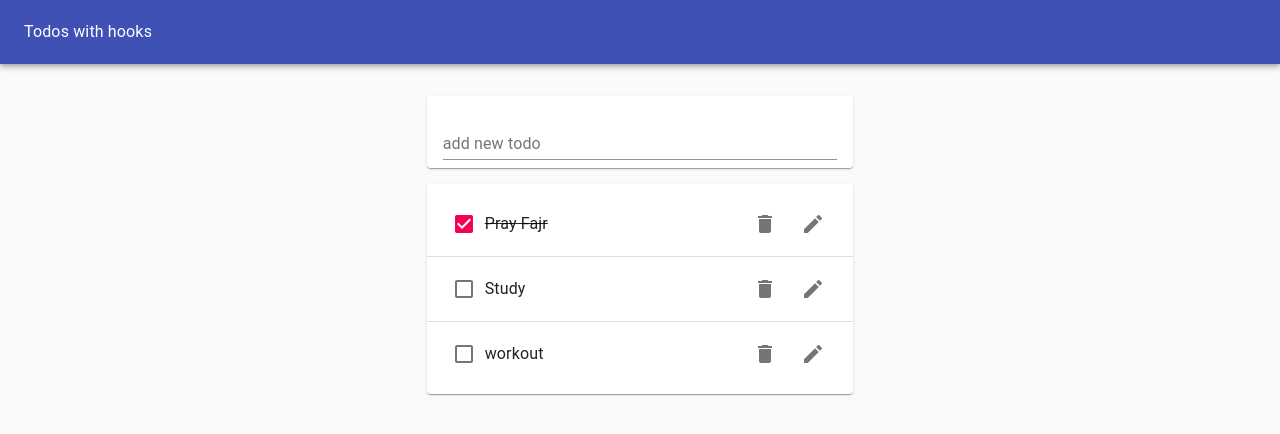
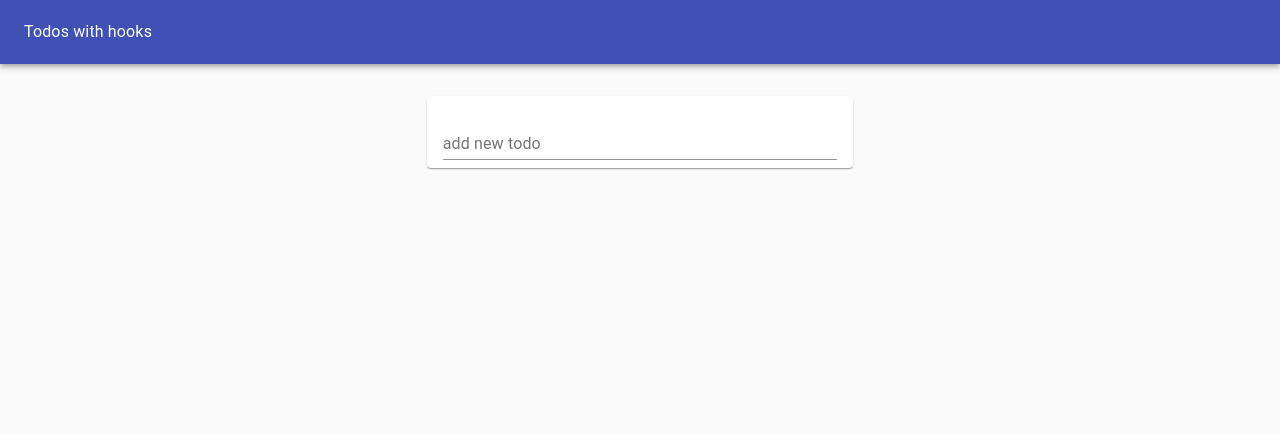
Before and after one commit to Murtazaeev/TodoApp-to-practise-hooks-, a React (Create React App) app: page / in a window 1280 px wide. Shown: the top 434 px of the page. Built offline with nearby package versions, Linux system fonts and the light colour scheme.

Commit message:
Local storage with UseEffect hooks

```diff
--- a/src/TodoApp.js
+++ b/src/TodoApp.js
@@ -1,4 +1,4 @@
-import React, { useState } from 'react';
+import React, { useState, useEffect } from 'react';
 import TodoList from './TodoList';
 import TodoForm from './TodoForm';
 import Typography from '@material-ui/core/Typography';
@@ -9,12 +9,21 @@
 import { v4 as uuidv4 } from 'uuid';
 
 function TodoApp() {
-	const initialTodos = [
-		{ id: 1, task: 'Pray Fajr', completed: true },
-		{ id: 2, task: 'Study', completed: false },
-		{ id: 3, task: 'workout', completed: false }
-	];
+	const initialTodos = JSON.parse(window.localStorage.getItem('todos') || '[]');
+	// const initialTodos = [
+	// 	{ id: 1, task: 'Pray Fajr', completed: true },
+	// 	{ id: 2, task: 'Study', completed: false },
+	// 	{ id: 3, task: 'workout', completed: false }
+	// ];
 	const [ todos, setTodos ] = useState(initialTodos);
+
+	useEffect(
+		() => {
+			window.localStorage.setItem('todos', JSON.stringify(todos));
+		},
+		[ todos ]
+	);
+
 	const addTodo = (newTodoText) => {
 		setTodos([ ...todos, { id: uuidv4(), task: newTodoText, completed: false } ]);
 	};
--- a/src/TodoList.js
+++ b/src/TodoList.js
@@ -5,8 +5,9 @@
 import Todo from './Todo';
 
 function TodoList({ todos, removeTodo, toggleTodo, editTodo }) {
+	if (todos.length)
 	return (
-		<Paper>
+			<Paper>
 			<List>
 				{todos.map((todo,i) => (
 					<>
@@ -24,7 +25,9 @@
 				))}
 			</List>
 		</Paper>
-	);
+
+		);
+	return null
 }
 
 export default TodoList;
```
